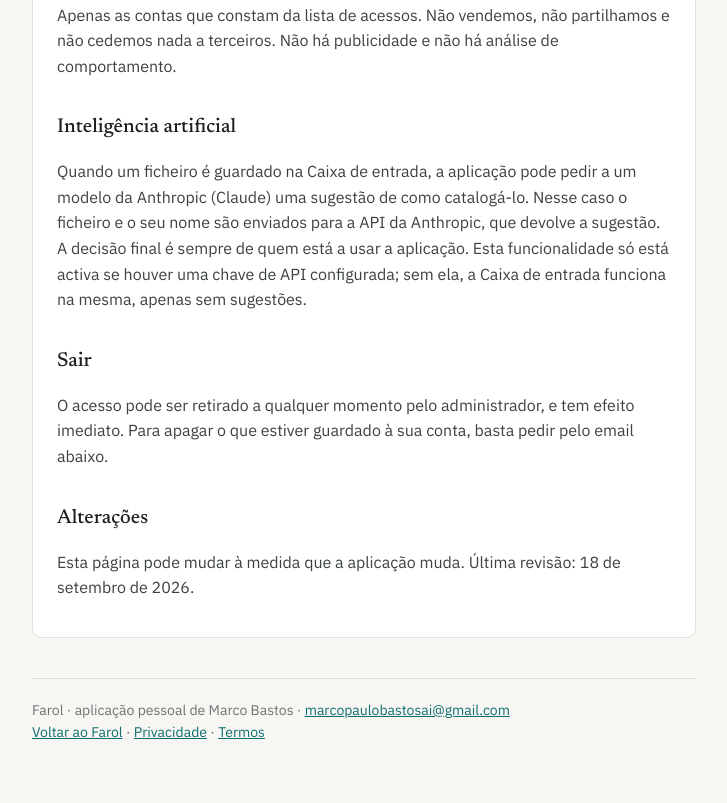
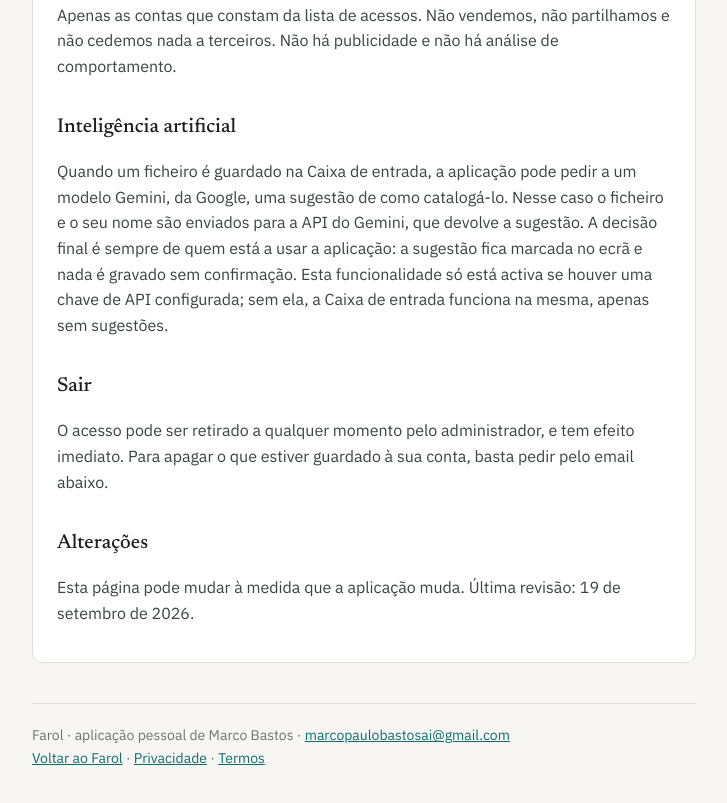
Before and after one commit to marcopaulobastosai-a11y/farol, a website: page public/privacidade.html in a window 1280 px wide. Shown: the part 872-1675 px from the top of the page, without its empty margins (276-1003 px from the left). Drawn offline with Linux system fonts and the light colour scheme.

Commit message:
Privacidade: os ficheiros passam a ir para o Gemini
Co-Authored-By: Claude Opus 5 <noreply@anthropic.com>
Claude-Session: https://claude.ai/code/session_017WVnjbCJqxnp4yJmdRxryG

```diff
--- a/public/privacidade.html
+++ b/public/privacidade.html
@@ -47,13 +47,13 @@ footer{margin-top:2.5rem;padding-top:1.25rem;border-top:1px solid var(--line);co
 <p>Apenas as contas que constam da lista de acessos. N&atilde;o vendemos, n&atilde;o partilhamos e n&atilde;o cedemos nada a terceiros. N&atilde;o h&aacute; publicidade e n&atilde;o h&aacute; an&aacute;lise de comportamento.</p>
 
 <h2>Intelig&ecirc;ncia artificial</h2>
-<p>Quando um ficheiro &eacute; guardado na Caixa de entrada, a aplica&ccedil;&atilde;o pode pedir a um modelo da Anthropic (Claude) uma sugest&atilde;o de como catalog&aacute;-lo. Nesse caso o ficheiro e o seu nome s&atilde;o enviados para a API da Anthropic, que devolve a sugest&atilde;o. A decis&atilde;o final &eacute; sempre de quem est&aacute; a usar a aplica&ccedil;&atilde;o. Esta funcionalidade s&oacute; est&aacute; activa se houver uma chave de API configurada; sem ela, a Caixa de entrada funciona na mesma, apenas sem sugest&otilde;es.</p>
+<p>Quando um ficheiro &eacute; guardado na Caixa de entrada, a aplica&ccedil;&atilde;o pode pedir a um modelo Gemini, da Google, uma sugest&atilde;o de como catalog&aacute;-lo. Nesse caso o ficheiro e o seu nome s&atilde;o enviados para a API do Gemini, que devolve a sugest&atilde;o. A decis&atilde;o final &eacute; sempre de quem est&aacute; a usar a aplica&ccedil;&atilde;o: a sugest&atilde;o fica marcada no ecr&atilde; e nada &eacute; gravado sem confirma&ccedil;&atilde;o. Esta funcionalidade s&oacute; est&aacute; activa se houver uma chave de API configurada; sem ela, a Caixa de entrada funciona na mesma, apenas sem sugest&otilde;es.</p>
 
 <h2>Sair</h2>
 <p>O acesso pode ser retirado a qualquer momento pelo administrador, e tem efeito imediato. Para apagar o que estiver guardado &agrave; sua conta, basta pedir pelo email abaixo.</p>
 
 <h2>Altera&ccedil;&otilde;es</h2>
-<p>Esta p&aacute;gina pode mudar &agrave; medida que a aplica&ccedil;&atilde;o muda. &Uacute;ltima revis&atilde;o: 18 de setembro de 2026.</p>
+<p>Esta p&aacute;gina pode mudar &agrave; medida que a aplica&ccedil;&atilde;o muda. &Uacute;ltima revis&atilde;o: 19 de setembro de 2026.</p>
 </div>
 <footer>
 Farol &middot; aplica&ccedil;&atilde;o pessoal de Marco Bastos &middot;
```
